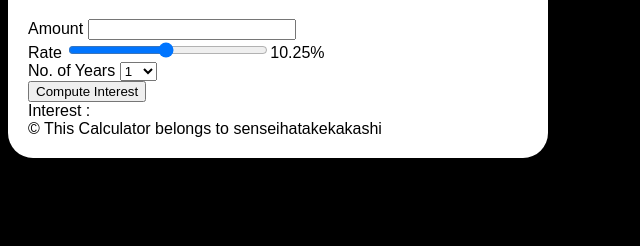
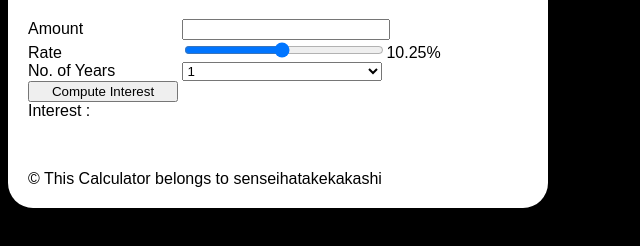
Before and after one commit to senseihatakekakashi/vftvk-Simple-Interest-Calculator, a plain HTML site: page index.html in a window 1280 px wide. Shown: the part 90-336 px from the top of the page, without its empty margins (0-640 px from the left). Drawn offline with Linux system fonts and the light colour scheme.

Commit message:
Update style.css

```diff
--- a/style.css
+++ b/style.css
@@ -18,10 +18,15 @@ h1{
     align: center
 }
 
-label {
+label, button {
     width: 150px;
+    display: inline-table;
 }
 
-input {
+input, select {
     width: 200px;
 }
+
+footer {
+    margin-top: 50px;
+}
```
